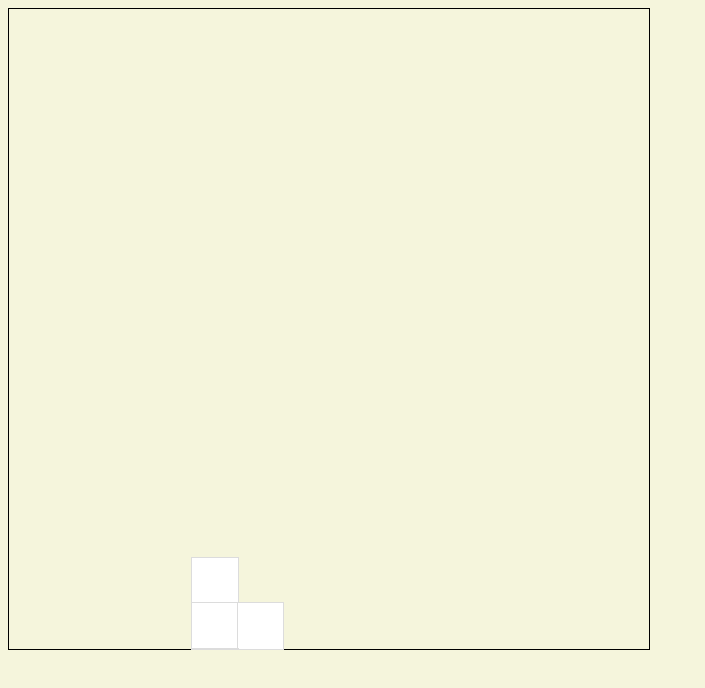
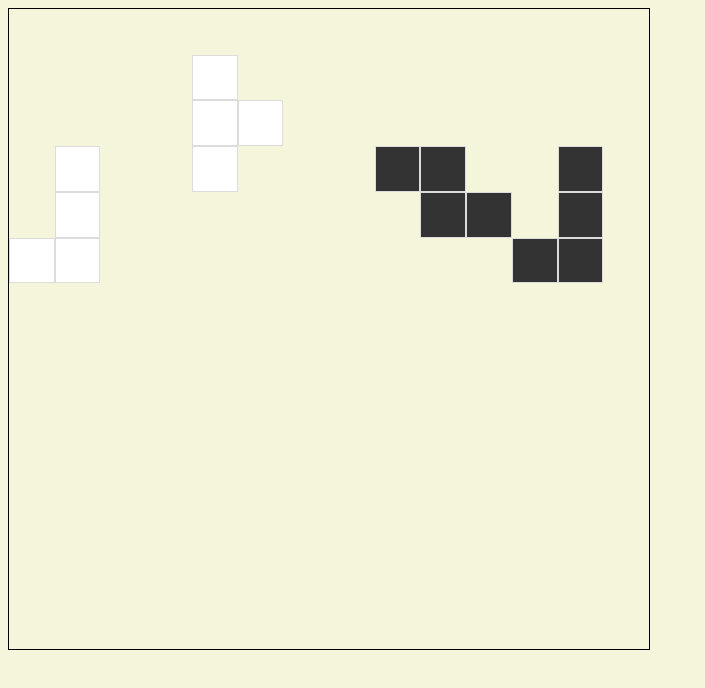
Before and after one commit to nbogie/blokus-react, a React (Vite) app: page / in a window 1280 px wide. Shown: the top 688 px of the page, without its empty margins (0-705 px from the left). Built offline with nearby package versions, Linux system fonts and the light colour scheme.

Commit message:
Renders multiple random pieces on the grid (no collision det)

```diff
--- a/src/components/App.css
+++ b/src/components/App.css
@@ -1,7 +1,10 @@
 body {
     background: beige;
 }
-
+body * {
+    margin: 0;
+    padding: 0;
+}
 .gameGrid {
     display: grid;
     aspect-ratio: 1;
@@ -16,7 +19,7 @@ body {
     display: grid;
     place-items: center;
     /* border-radius: 2px; */
-    outline: 1px solid gainsboro;
+    border: 1px solid gainsboro;
 }
 
 .pieceSquare.black {
--- a/src/components/App.tsx
+++ b/src/components/App.tsx
@@ -1,13 +1,18 @@
-import { createPositionedPieceAtRandom } from "../gameCore/positionedPiece";
+import { createPositionedPiecesAtRandom } from "../gameCore/positionedPiece";
+import "./App.css";
 import { PositionedPieceC } from "./PositionedPieceC";
-import "./App.css";
 function App() {
-    const posPiece = createPositionedPieceAtRandom();
+    const posPieces = createPositionedPiecesAtRandom();
 
     return (
         <div className="App">
             <div className="gameGrid">
-                <PositionedPieceC posPiece={posPiece} />
+                {posPieces.map((posPiece) => (
+                    <PositionedPieceC
+                        posPiece={posPiece}
+                        key={posPiece.piece.id}
+                    />
+                ))}
             </div>
         </div>
     );
--- a/src/components/PositionedPieceC.tsx
+++ b/src/components/PositionedPieceC.tsx
@@ -8,7 +8,7 @@ export function PositionedPieceC({
     posPiece,
 }: PositionedPieceCProps): JSX.Element {
     const { piece, position } = posPiece;
-    const { shape, colour, id: shapeId } = piece;
+    const { shape, colour } = piece;
 
     return (
         <>
@@ -17,7 +17,7 @@ export function PositionedPieceC({
                     cell === 0 ? null : (
                         <div
                             className={"pieceSquare " + colour}
-                            key={piece.id + "_" + rowIx + "_" + colIx}
+                            key={piece.id + "_" + colIx + "_" + rowIx}
                             style={{
                                 gridRow: `${position.y + rowIx}`,
                                 gridColumn: `${position.x + colIx}`,
--- a/src/components/Position.tsx
+++ b/src/gameCore/position.tsx
@@ -1,4 +1,4 @@
-import { pick } from "../gameCore/pick";
+import { pick } from "./pick";
 
 export interface Position {
     x: number;
--- a/src/gameCore/positionedPiece.ts
+++ b/src/gameCore/positionedPiece.ts
@@ -1,7 +1,8 @@
-import { Position, randomPosition } from "../components/Position";
+import { Position, randomPosition } from "./position";
 import { pick } from "./pick";
 import { Piece, PieceColour } from "./piece";
 import { allShapes } from "./shape";
+import { shuffle } from "../utils/shuffle";
 
 export interface PositionedPiece {
     piece: Piece;
@@ -15,3 +16,18 @@ export function createPositionedPieceAtRandom(): PositionedPiece {
     const position = randomPosition();
     return { position, piece };
 }
+
+export function createPositionedPiecesAtRandom(): PositionedPiece[] {
+    const allPieces: Piece[] = [];
+    for (let s of allShapes) {
+        for (let c of ["black", "white"] as PieceColour[]) {
+            const p: Piece = { colour: c, shape: s, id: s.id + "_" + c };
+            allPieces.push(p);
+        }
+    }
+    const chosenPieces = shuffle(allPieces).slice(0, 4);
+    const positionedPieces = chosenPieces.map(
+        (p) => ({ piece: p, position: randomPosition() } as PositionedPiece)
+    );
+    return positionedPieces;
+}
--- /dev/null
+++ b/src/utils/shuffle.ts
@@ -0,0 +1,3 @@
+export function shuffle<T>(arr: T[]): T[] {
+    return [...arr].sort(() => (Math.random() < 0.5 ? -1 : 1));
+}
```
